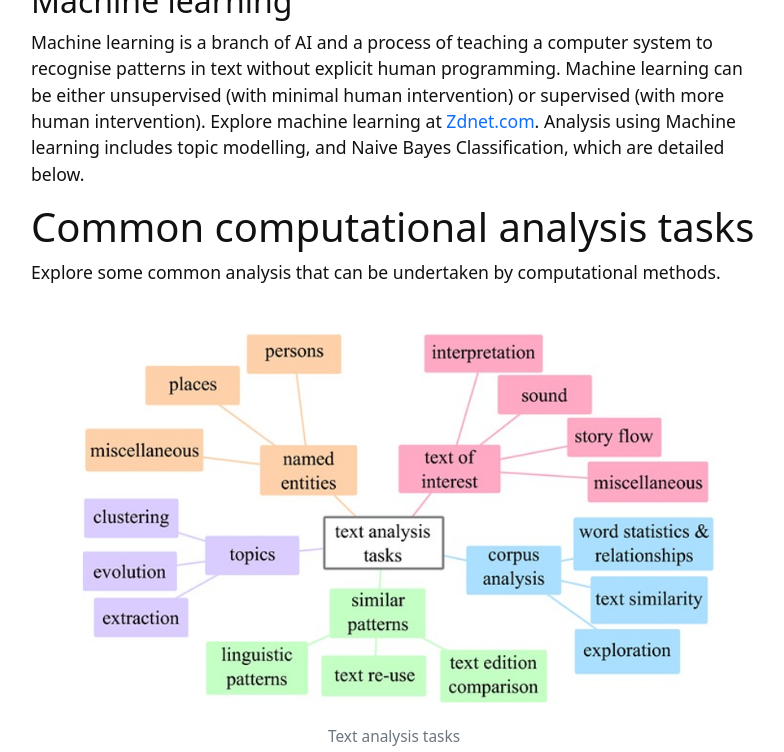
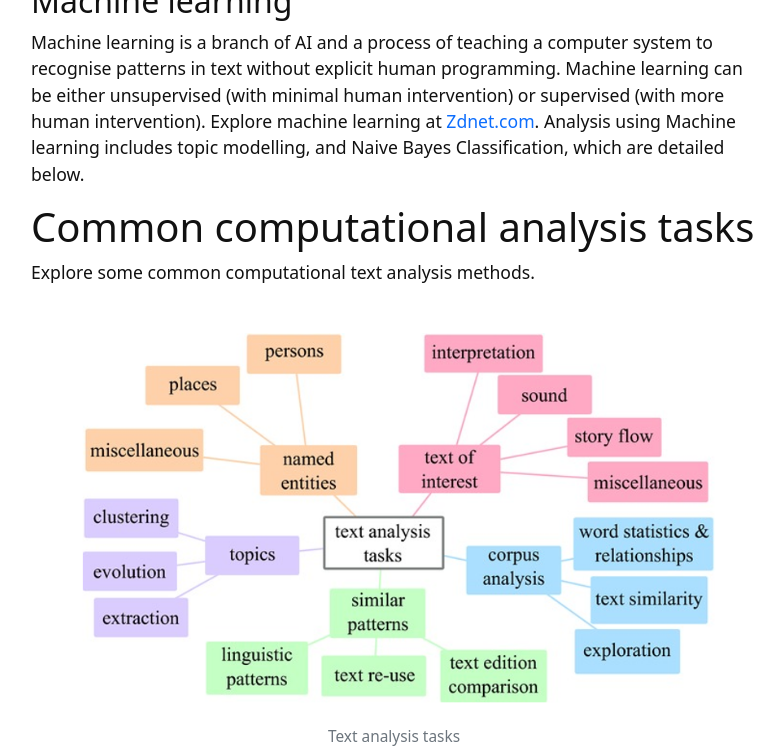
Before and after one commit to GULibrarySandbox/intro-text-mining-analysis-2022, a Jekyll site: the page built from content/7-analyse.md, in a window 1280 px wide and 900 px high, scrolled down 1921 px, cut to the strip 0-752 px from the top of the window. Shown: the whole strip, without its empty margins (246-1030 px from the left). Built offline with Jekyll 4.4.1, drawn with Linux system fonts in a browser that asks for light colours.

Commit message:
Update 7-analyse.md

```diff
--- a/content/7-analyse.md
+++ b/content/7-analyse.md
@@ -33,7 +33,7 @@ Machine learning is a branch of AI and a process of teaching a computer system t
 
 # Common computational analysis tasks
 
-Explore some common analysis that can be undertaken by computational methods.
+Explore some common computational text analysis methods.
 
 {% include figure.html img="TextAnalysisTasks.PNG" alt="Text analysis tasks" caption="Text analysis tasks" width="100%" %}
 Image Source: Jänicke, S. et. al.(2017)
```
